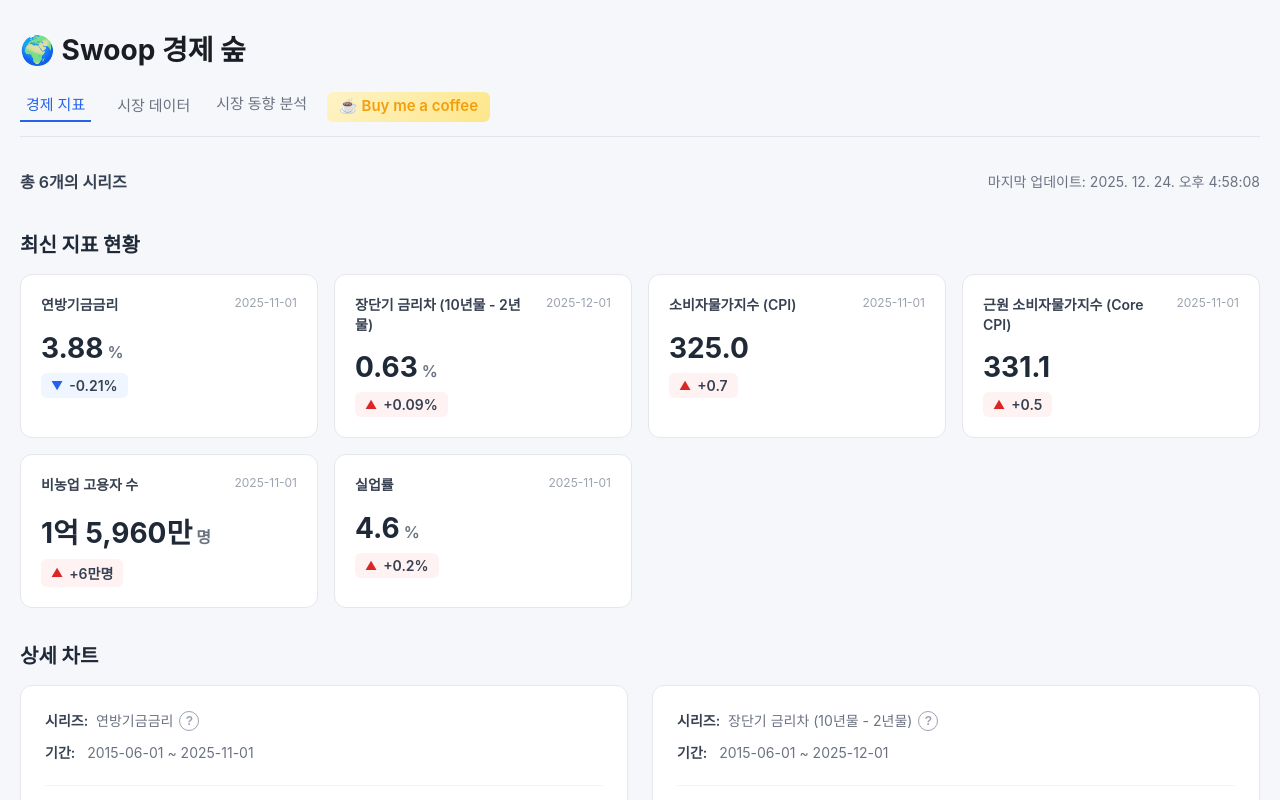
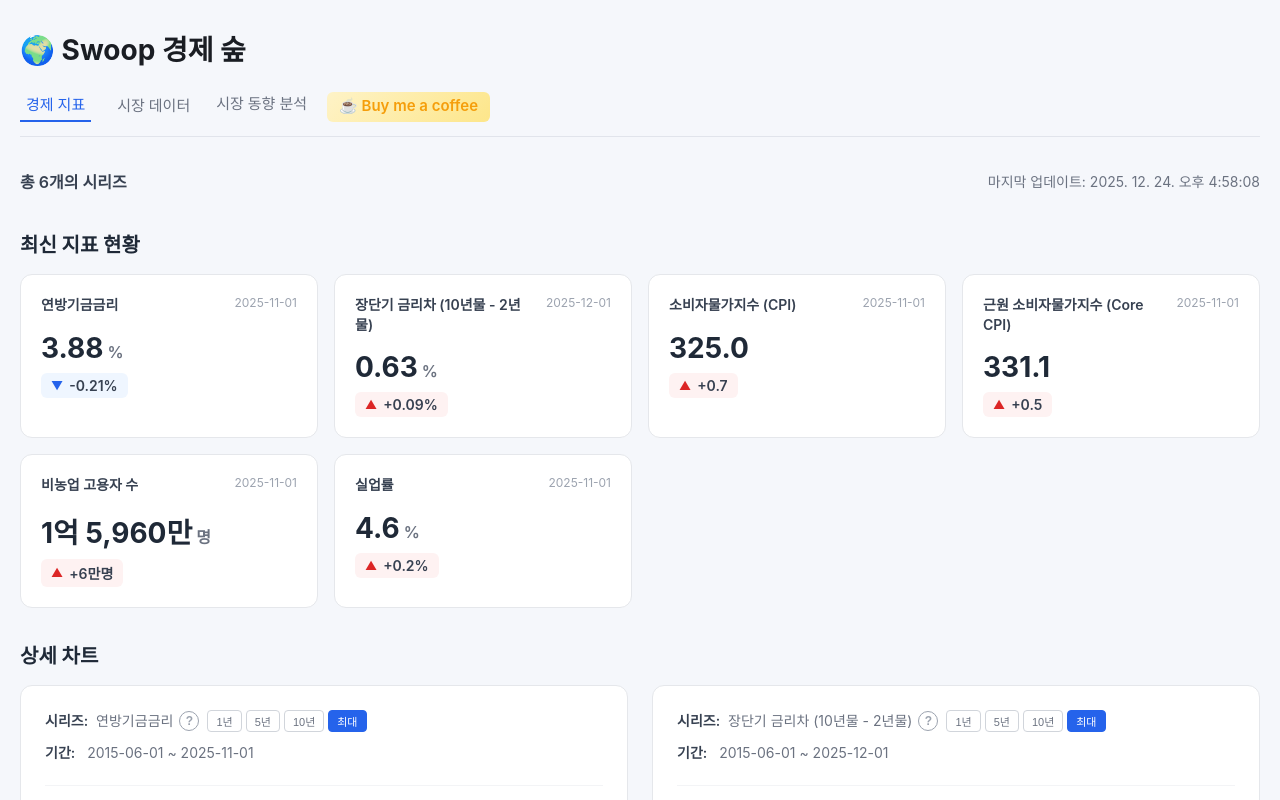
Before and after one commit to dhslrl321/dhslrl321.github.io, a React (Vite) app: page / in a window 1280 px wide. Shown: the top 800 px of the page. Built offline with nearby package versions, Linux system fonts and the light colour scheme.

Commit message:
차트 보기 방식 다양화

```diff
--- a/src/components/SeriesSection/CardMetaInfo.jsx
+++ b/src/components/SeriesSection/CardMetaInfo.jsx
@@ -7,7 +7,40 @@
   align-items: center;
 `;
 
-export default function CardMetaInfo({ seriesName, chartData, onInfoClick }) {
+const TimeRangeButtons = styled.div`
+  display: flex;
+  gap: 4px;
+  margin-left: 8px;
+`;
+
+const TimeRangeButton = styled.button`
+  padding: 2px 8px;
+  font-size: 11px;
+  font-weight: 500;
+  border: 1px solid ${props => props.$active ? '#2563eb' : '#d1d5db'};
+  background: ${props => props.$active ? '#2563eb' : 'white'};
+  color: ${props => props.$active ? 'white' : '#6b7280'};
+  border-radius: 4px;
+  cursor: pointer;
+  transition: all 0.2s;
+
+  &:hover {
+    border-color: #2563eb;
+    background: ${props => props.$active ? '#1d4ed8' : '#f3f4f6'};
+  }
+
+  &:active {
+    transform: scale(0.95);
+  }
+`;
+
+export default function CardMetaInfo({
+  seriesName,
+  chartData,
+  onInfoClick,
+  timeRange,
+  onTimeRangeChange
+}) {
   const hasData = chartData && chartData.length > 0;
 
   return (
@@ -20,6 +53,32 @@
               ?
             </InfoButton>
           )}
+          <TimeRangeButtons>
+            <TimeRangeButton
+              $active={timeRange === '1y'}
+              onClick={() => onTimeRangeChange('1y')}
+            >
+              1년
+            </TimeRangeButton>
+            <TimeRangeButton
+              $active={timeRange === '5y'}
+              onClick={() => onTimeRangeChange('5y')}
+            >
+              5년
+            </TimeRangeButton>
+            <TimeRangeButton
+              $active={timeRange === '10y'}
+              onClick={() => onTimeRangeChange('10y')}
+            >
+              10년
+            </TimeRangeButton>
+            <TimeRangeButton
+              $active={timeRange === 'all'}
+              onClick={() => onTimeRangeChange('all')}
+            >
+              최대
+            </TimeRangeButton>
+          </TimeRangeButtons>
         </SeriesNameWrapper>
       </MetaItem>
       {hasData && (
--- a/src/components/SeriesSection/SeriesSection.jsx
+++ b/src/components/SeriesSection/SeriesSection.jsx
@@ -8,9 +8,36 @@
 
 export default function SeriesSection({ item }) {
   const [showInfo, setShowInfo] = useState(false);
+  const [timeRange, setTimeRange] = useState('all'); // 'all', '1y', '5y', '10y'
 
   const config = getSeriesConfig(item.seriesId);
-  const chartData = transformObservationsToChartData(item.payload?.observations);
+  const allChartData = transformObservationsToChartData(item.payload?.observations);
+
+  // 기간에 따라 데이터 필터링
+  const getFilteredData = () => {
+    if (timeRange === 'all') return allChartData;
+
+    const now = new Date();
+    const cutoffDate = new Date();
+
+    switch (timeRange) {
+      case '1y':
+        cutoffDate.setFullYear(now.getFullYear() - 1);
+        break;
+      case '5y':
+        cutoffDate.setFullYear(now.getFullYear() - 5);
+        break;
+      case '10y':
+        cutoffDate.setFullYear(now.getFullYear() - 10);
+        break;
+      default:
+        return allChartData;
+    }
+
+    return allChartData.filter(item => new Date(item.date) >= cutoffDate);
+  };
+
+  const chartData = getFilteredData();
   const { hasNegativeValues } = calculateDataStats(chartData);
   const hasData = chartData.length > 0;
 
@@ -21,6 +48,8 @@
         seriesId={item.seriesId}
         chartData={chartData}
         onInfoClick={() => setShowInfo(true)}
+        timeRange={timeRange}
+        onTimeRangeChange={setTimeRange}
       />
 
       {showInfo && <InfoTooltip description={config.description} onClose={() => setShowInfo(false)} />}
```
